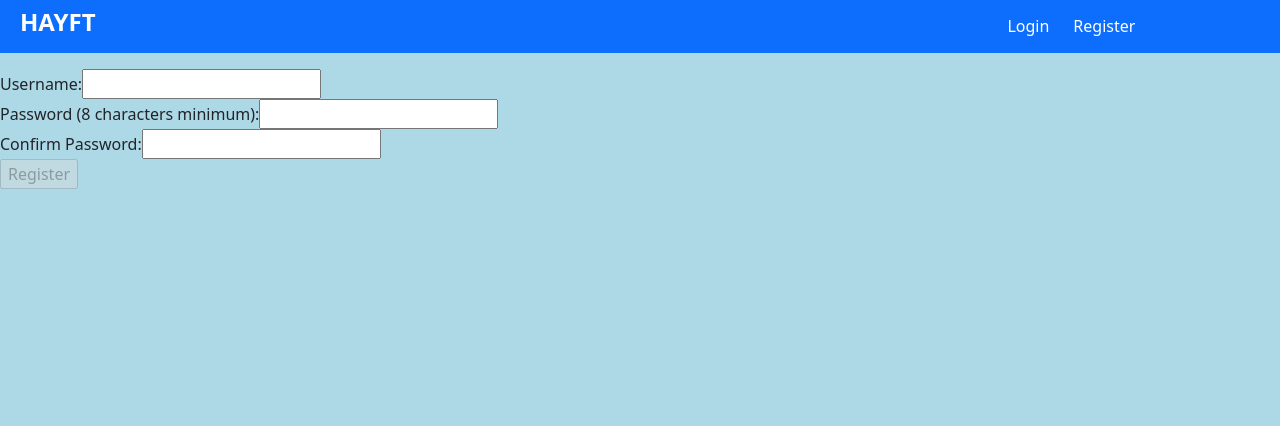
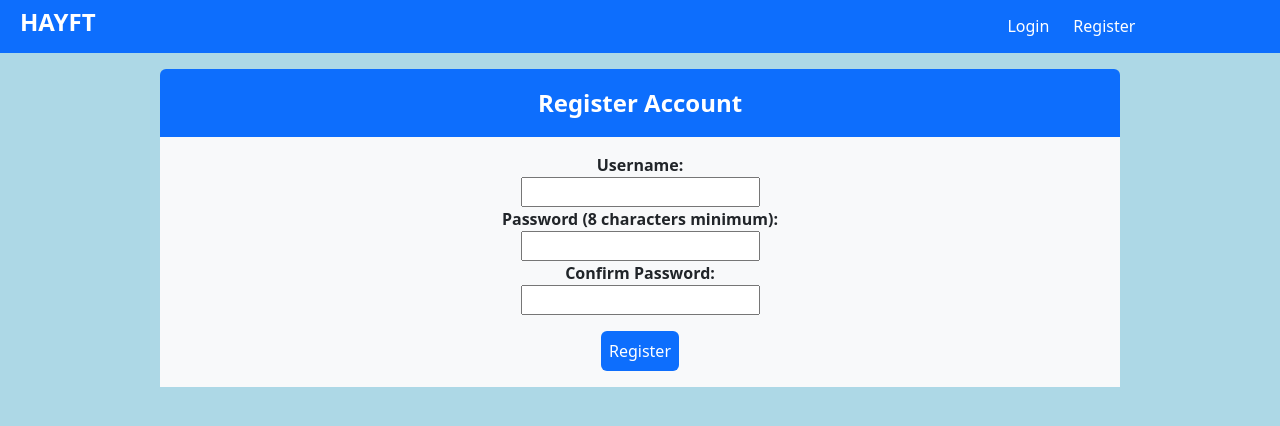
Before and after one commit to elijahwenndt/HAYFT, a React (Create React App) app in the folder app/: page /register in a window 1280 px wide. Shown: the top 426 px of the page. Built offline with nearby package versions, Linux system fonts and the light colour scheme.

Commit message:
done styling for now

```diff
--- a/app/src/components/Login.js
+++ b/app/src/components/Login.js
@@ -28,15 +28,15 @@ const Login = () => {
   }
 
   return (
-    <div className="container w-75 vh-100">
-      <div className="row bg-primary text-center text-white rounded-top p-2 justify-content-center align-items-center">
+    <div className="container w-75 rounded vh-100">
+      <div className="row bg-primary text-center text-white rounded-top p-3">
         <div className="col-12 fs-4 fw-bold">Log In</div>
       </div>
-
-    <div className="c-form bg-light p-2">
+      <div className="row justify-content-center text-center rounded">
+    <div className="c-form bg-light">
       <form onSubmit={handleLogin}>
         <div>
-          <div className="col-12 fw-bold">
+          <div className="col-12 mt-3 fw-bold">
           <label htmlFor="username">Username</label>
           </div>
           <div className="col-12">
@@ -73,7 +73,7 @@ const Login = () => {
       </form>
     </div>
     </div>
-
+    </div>
   )
 
 }
--- a/app/src/components/Profile.js
+++ b/app/src/components/Profile.js
@@ -80,7 +80,7 @@ const Profile = () => {
   return (
     <div className="container">
       <div className="row justify-content-center mb-2">
-        <h1>{state.currentUser.user_id}</h1>
+        {/* <h1>{state.currentUser.user_id}</h1> */}
         <div className="d-flex col-12 text-center justify-content-center">
           <Picker onEmojiClick={onEmojiClick} />
         </div>
@@ -93,6 +93,7 @@ const Profile = () => {
           )}
         </div>
         <textarea
+        rows="6"
           className="col-10"
           id="textfield1"
           ref={textboxRef}
@@ -108,7 +109,7 @@ const Profile = () => {
               textboxRef.current.value = "";
             }}
           >
-            make your daily post!
+            Post How You Are Feeling!
           </button>
         </div>
       </div>
--- a/app/src/components/Register.js
+++ b/app/src/components/Register.js
@@ -26,10 +26,18 @@ const Register = () => {
   }
 
   return (
-    <div className="c-form">
+    <div className="container w-75 rounded vh-100">
+    <div className="row bg-primary text-center text-white rounded-top p-3">
+      <div className="col-12 fs-4 fw-bold">Register Account</div>
+    </div>
+    <div className="row justify-content-center text-center rounded">
+    <div className="c-form bg-light">
       <form onSubmit={handleRegister}>
         <div>
+        <div className="col-12 mt-3 fw-bold">
           <label htmlFor="username">Username:</label>
+          </div>
+          <div className="col-12">
           <input
             type="text"
             id="username"
@@ -37,19 +45,13 @@ const Register = () => {
             onChange={(e) => handleChange('username', e.target.value)}
             required
           />
+          </div>
         </div>
-        {/* <div>
-          <label htmlFor="email">Email:</label>
-          <input
-            type="text"
-            id="email"
-            name="email"
-            onChange={(e) => handleChange('email', e.target.value)}
-            required
-          />
-        </div> */}
         <div>
+        <div className="col-12 fw-bold">
           <label htmlFor="pass">Password (8 characters minimum):</label>
+          </div>
+          <div className="col-12">
           <input
             type="password"
             id="pass"
@@ -58,9 +60,13 @@ const Register = () => {
             required
             onChange={(e) => handleChange('password', e.target.value)}
           />
+          </div>
         </div>
         <div>
+        <div className="col-12 fw-bold">
           <label htmlFor="passConf">Confirm Password:</label>
+          </div>
+          <div className="col-12">
           <input
             type="password"
             id="passConf"
@@ -69,39 +75,23 @@ const Register = () => {
             required
             onChange={(e) => handleChange('passwordConf', e.target.value)} />
         </div>
-        {/* <div>
-          <label htmlFor="firstName">First Name:</label>
-          <input
-            type="text"
-            id="firstName"
-            name="fname"
-
-            required
-            onChange={(e) => handleChange('firstName', e.target.value)} />
         </div>
-        <div>
-          <label htmlFor="lastName">Last Name:</label>
-          <input
-            type="text"
-            id="lastName"
-            name="lname"
-            required
-            onChange={(e) => handleChange('lastName', e.target.value)} />
-        </div> */}
         <input
+          className="my-3 text-white bg-primary rounded p-2"
+          id="bordertest"
           type="submit"
           value="Register"
           disabled={(
             user.password &&
             user.password.length >= 8 &&
             user.password === user.passwordConf
-            // user.firstName &&
-            // user.lastName &&
-            // user.email
           ) ? false : true}
         />
       </form>
-      <Toaster />
+
+    </div>
+    </div>
+    <Toaster />
     </div>
   )
 
```
